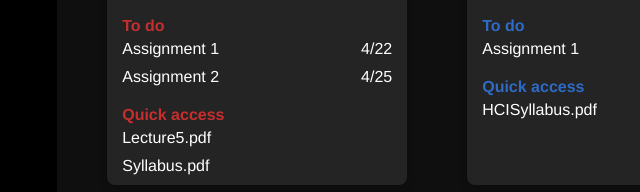
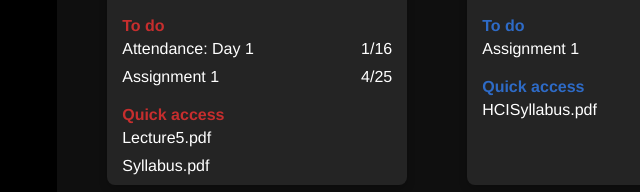
Before and after one commit to lukes303/Canvas-Redesign-HCI, a website: page index.html in a window 1280 px wide. Shown: the part 408-600 px from the top of the page, 0-640 px from the left. Drawn offline with nearby package versions, Linux system fonts and the light colour scheme; a script that the page names is missing.

Commit message:
Finished indiv assignment page and links

```diff
--- a/index.html
+++ b/index.html
@@ -170,8 +170,8 @@
                     <div class="class-card-segment">
                         <h4 class="class-card-heading class-card-left-padding">To do</h4>
                         <ul class="class-card-to-do-list">
-                            <li class="class-card-to-do-list-item class-card-left-padding"><a href="" class="card-links">Assignment 1</a><p class="class-card-right-padding">4/22</p></li>
-                            <li class="class-card-to-do-list-item class-card-left-padding"><a href="" class="card-links">Assignment 2</a><p class="class-card-right-padding">4/25</p></li>
+                            <li class="class-card-to-do-list-item class-card-left-padding"><a href="" class="card-links">Attendance: Day 1</a><p class="class-card-right-padding">1/16</p></li>
+                            <li class="class-card-to-do-list-item class-card-left-padding"><a href="assignmentTemplate.html" class="card-links">Assignment 1</a><p class="class-card-right-padding">4/25</p></li>
                         </ul>
                     </div>
 
```
